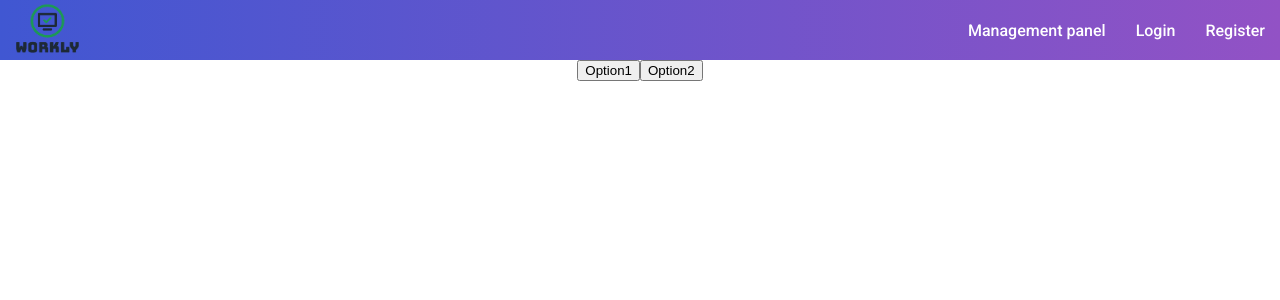
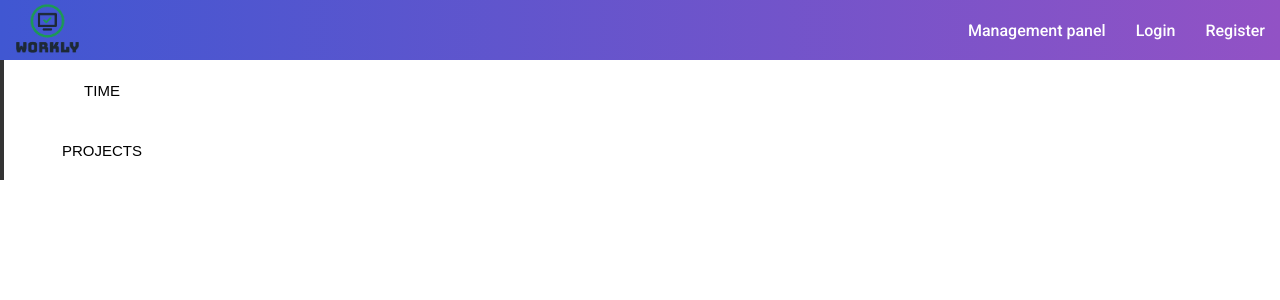
Before and after one commit to jstanislawczyk/WorklyFE, a Vue app: page /management/panel in a window 1280 px wide. Shown: the top 300 px of the page. Built offline with nearby package versions, Linux system fonts and the light colour scheme.

Commit message:
Nav button styling

```diff
--- a/src/components/WorkManagementPanel.vue
+++ b/src/components/WorkManagementPanel.vue
@@ -1,16 +1,16 @@
 <template>
-  <div class="work-management-panel">
-    <div class="management-nav">
-      <button>
-        Option1
+  <div class="work-management">
+    <div class="nav">
+      <button class="nav__button">
+        Time
       </button>
 
-      <button>
-        Option2
+      <button class="nav__button">
+        Projects
       </button>
     </div>
 
-    <div class="management-panel">
+    <div class="panel">
 
     </div>
   </div>
@@ -28,4 +28,33 @@ export default {
 
 <style scoped lang="scss">
   @import "../scss/colors.scss";
+
+  .work-management {
+    height: 100%;
+    display: flex;
+  }
+
+  .nav {
+    width: 200px;
+
+    &__button {
+      width: 100%;
+      height: 60px;
+      border: none;
+      border-left: 4px solid #333;
+      background: #FFF;
+      text-transform: uppercase;
+      font-size: 15px;
+
+      &:hover {
+        cursor: pointer;
+        border-left: 4px solid $blue;
+        background: #EEE;
+      }
+    }
+  }
+
+  .panel {
+  }
+
 </style>
```
